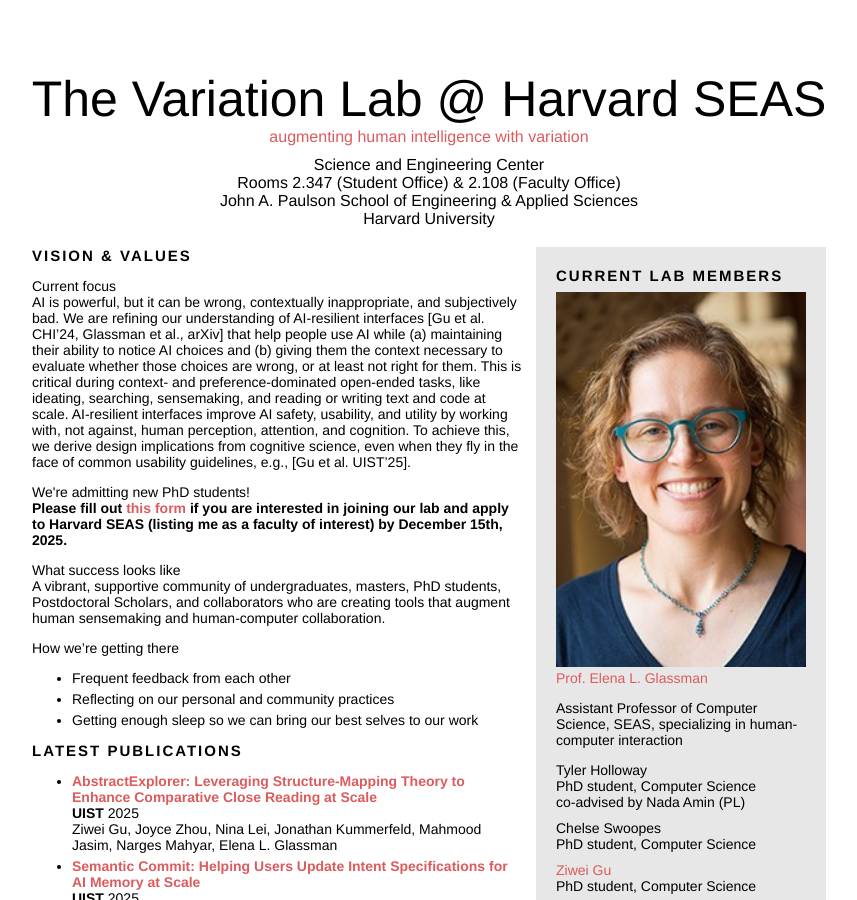
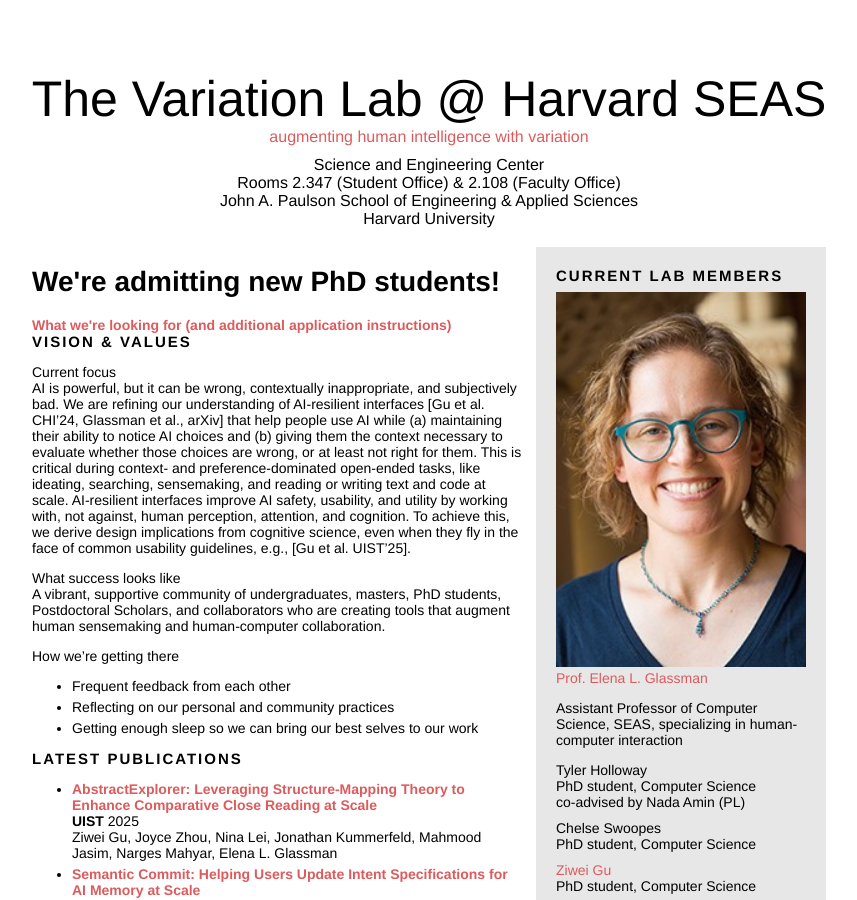
Before and after one commit to eglassman/eglassman.github.io, a Jekyll site: the page built from index.html, in a window 1280 px wide and 900 px high. Shown: the whole window, without its empty margins (211-1068 px from the left). Built offline with Jekyll 4.4.1, drawn with Linux system fonts in a browser that asks for light colours.

Commit message:
added link to call for applicants

```diff
--- a/index.html
+++ b/index.html
@@ -39,6 +39,10 @@
     <!-- A vibrant, supportive community of undergraduates, masters, and PhD students who are <i>creating tools that augment human intelligence with computation.</i> -->
     <!-- for thought and action
     </p> -->
+    <h1>We're admitting new PhD students!</h1>
+    <b><a href="https://docs.google.com/document/d/1CTgkYFeM0JWyDfBiEkPl0LiIC0F81F9XGDyyCAiHDBA/edit?usp=sharing">What we're looking for (and additional application instructions)</a></b>
+    <!-- <b>Please fill out <a href="https://forms.gle/rUD2pHvVjQ71njL9A">this form</a> if you are interested in joining our lab and apply to Harvard SEAS (listing me as a faculty of interest) by December 15th, 2025.</b> -->
+
 
     <div class="header lead top-padding">
       Vision & Values
@@ -50,9 +54,7 @@
 
     AI-resilient interfaces improve AI safety, usability, and utility by working with, not against, human perception, attention, and cognition. To achieve this, we derive design implications from cognitive science, even when they fly in the face of common usability guidelines, e.g., [Gu et al. UIST’25].
 
-    <p>
-    <span class="slightlybold">We're admitting new PhD students!</span><br>
-    <b>Please fill out <a href="https://forms.gle/rUD2pHvVjQ71njL9A">this form</a> if you are interested in joining our lab and apply to Harvard SEAS (listing me as a faculty of interest) by December 15th, 2025.</b>
+
 
     <p>
     <span class="slightlybold">What success looks like</span><br>
```
